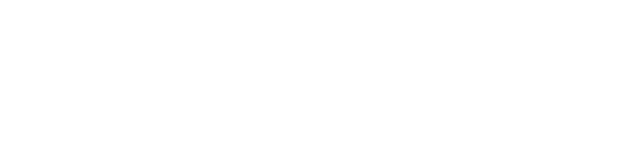
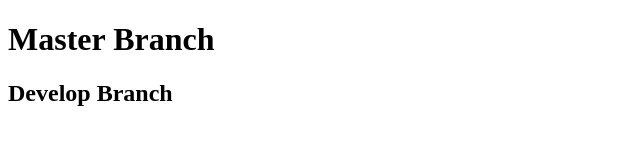
Before and after one commit to amyjprogrammer/teamGit, a plain HTML site: page index.html in a window 1280 px wide. Shown: the whole page, without its empty margins (0-640 px from the left). Drawn offline with Linux system fonts and the light colour scheme.

Commit message:
pushing deployment branch

```diff
--- a/index.html
+++ b/index.html
@@ -4,9 +4,10 @@
     <meta charset="UTF-8">
     <meta http-equiv="X-UA-Compatible" content="IE=edge">
     <meta name="viewport" content="width=device-width, initial-scale=1.0">
-    <title>Master Branch</title>
+    <title>Document</title>
 </head>
 <body>
-
+    <h1>Master Branch</h1>
+    <h2>Develop Branch</h2>
 </body>
 </html>
```
